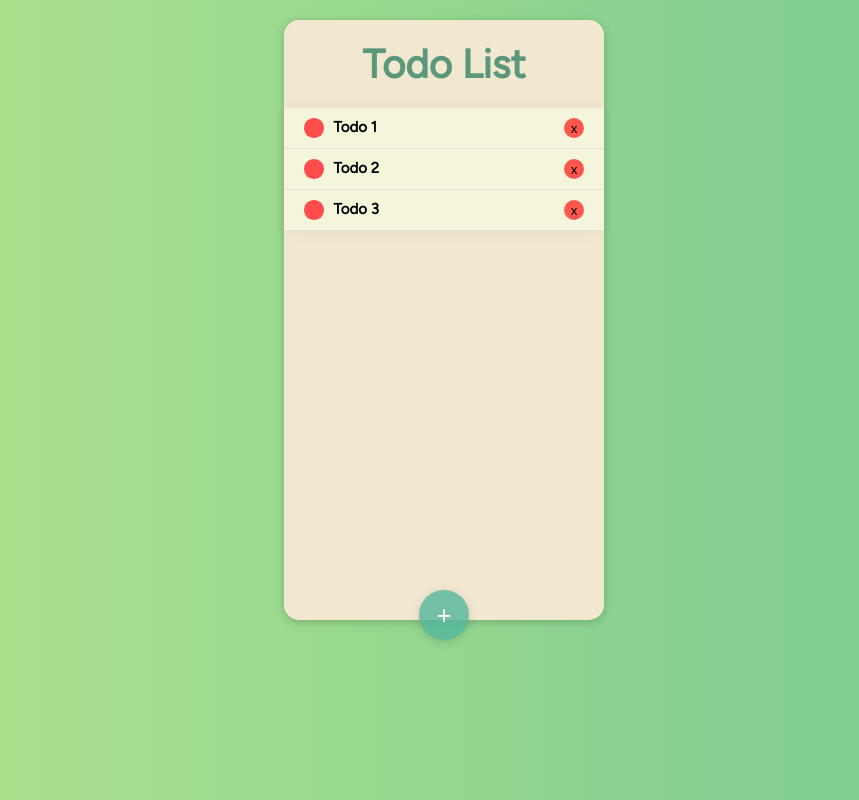
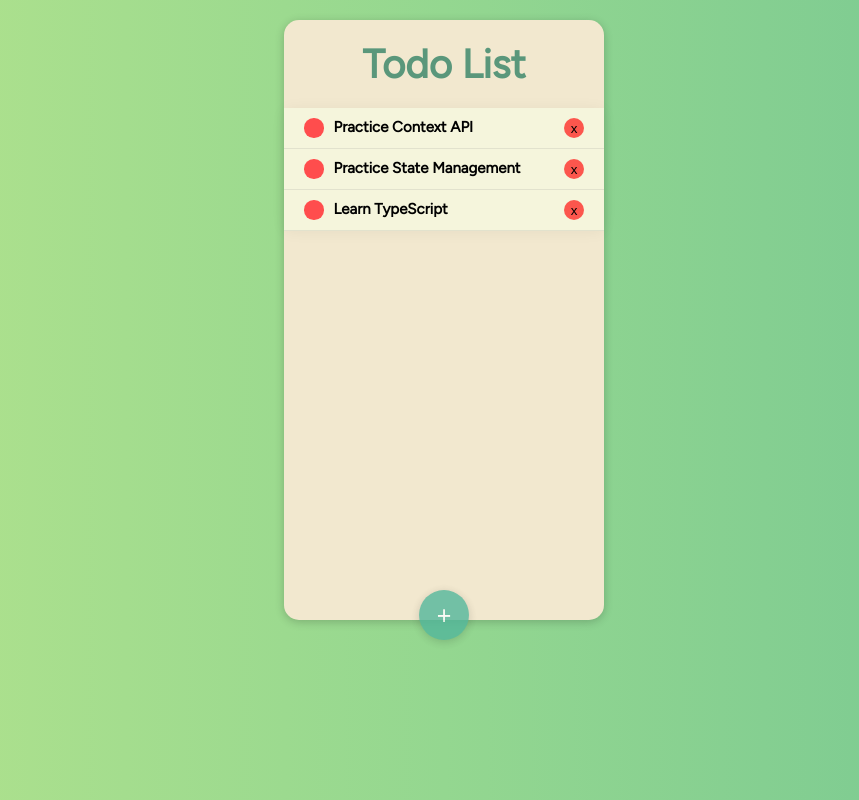
Before and after one commit to KadirKarabacak/react-todo-list, a React (Create React App) app: page / in a window 1280 px wide. Shown: the whole page, without its empty margins (196-1055 px from the left). Built offline with nearby package versions, Linux system fonts and the light colour scheme.

Commit message:
Small change

```diff
--- a/src/contexts/TodoContext.js
+++ b/src/contexts/TodoContext.js
@@ -3,17 +3,17 @@ import { createContext, useContext, useReducer, useState } from "react";
 const todos = [
   {
     id: 1,
-    title: "Todo 1",
+    title: "Practice Context API",
     completed: false,
   },
   {
     id: 2,
-    title: "Todo 2",
-    completed: true,
+    title: "Practice State Management",
+    completed: false,
   },
   {
     id: 3,
-    title: "Todo 3",
+    title: "Learn TypeScript",
     completed: false,
   },
 ];
```
